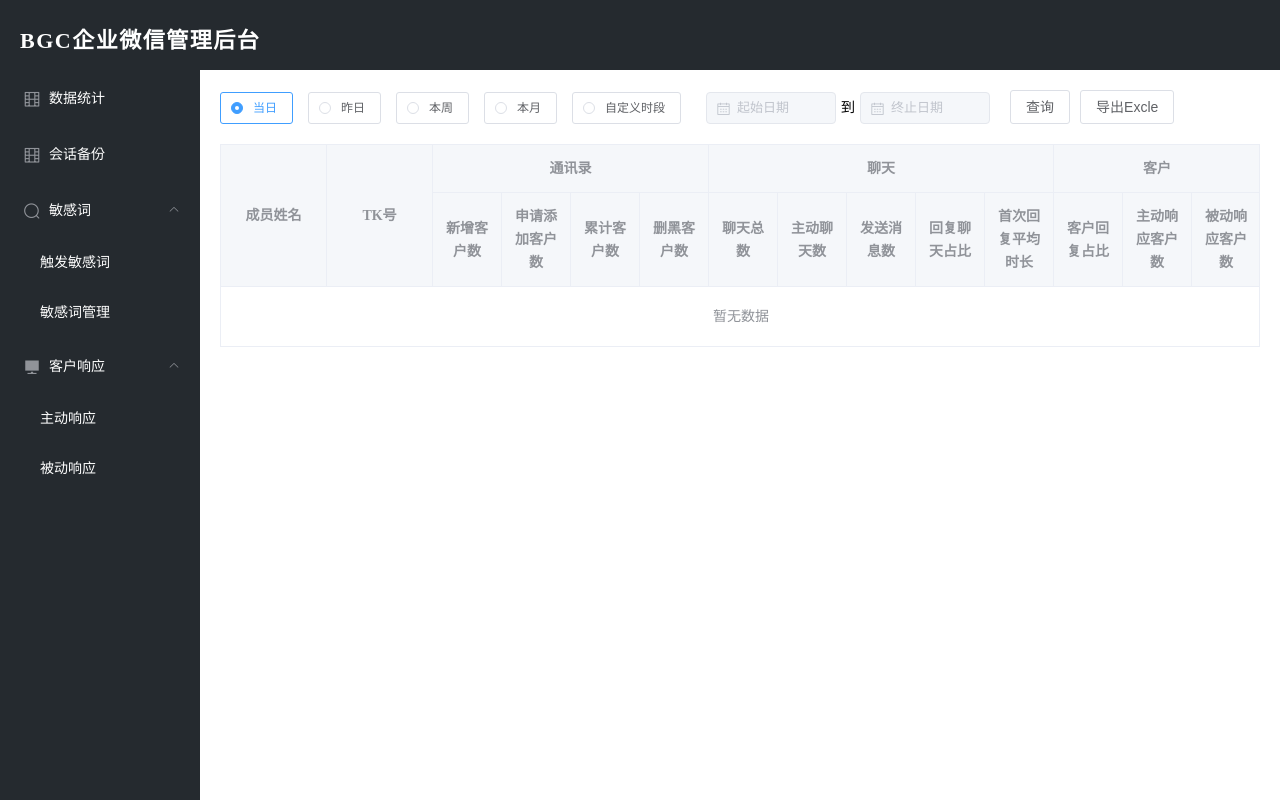
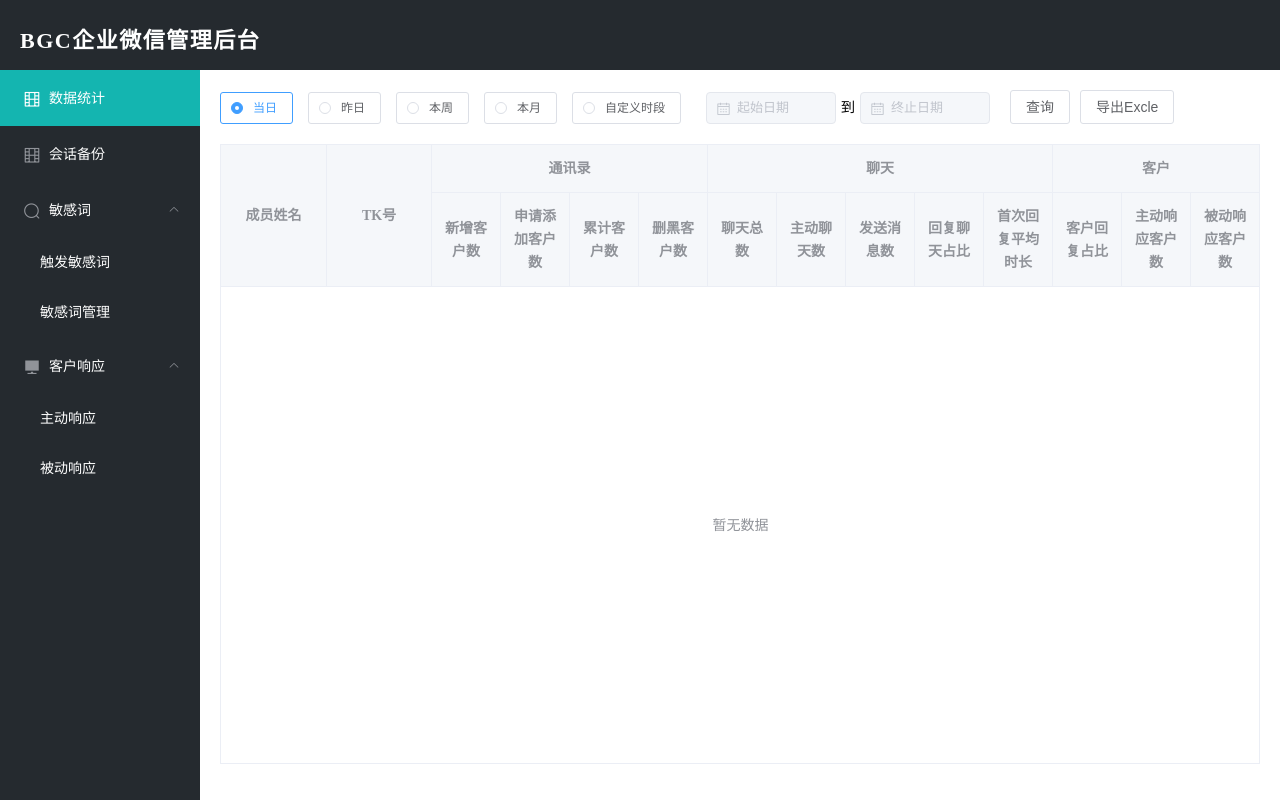
Before and after one commit to liule1001/tkwxsystem, a Vue app: page /dataStatistics in a window 1280 px wide. Built offline with nearby package versions, Linux system fonts and the light colour scheme; no server answers.

Commit message:
解决菜单栏active定位问题

```diff
--- a/src/components/HomeNav.vue
+++ b/src/components/HomeNav.vue
@@ -1,7 +1,7 @@
 <template>
     <div class="left-aside">
         <el-menu
-            default-active="2"
+            :default-active="activeRoute"
             :default-openeds="openMeun"
             :router="true"
             class="el-menu-vertical-demo"
@@ -46,15 +46,19 @@ export default {
         return {
             openMeun: ["3", "4"],
             onRoutes: "/dataStatistics",
+            activeRoute:"/dataStatistics"
         };
     },
     methods: {},
     mounted() {
-        // console.log(this.$route.path);
         // 指定默认页面路由
         if (this.$route.path === "/" || this.$route.path === "/Home") {
             this.$router.replace(this.onRoutes);
+            this.activeRoute = this.onRoutes;
+        }else {
+            this.activeRoute = this.$route.path;
         }
+
     }
 };
 </script>
--- a/src/views/DataStatistics.vue
+++ b/src/views/DataStatistics.vue
@@ -31,7 +31,8 @@
       <el-button size="small" @click="select()">查询</el-button>
       <el-button size="small" @click="download()">导出Excle</el-button>
     </div>
-    <el-table :data="tableData" style="width: 100%">
+    <div class="tableBox">
+    <el-table :data="tableData" style="width: 100%" height="calc(100vh - 180px)">
       <el-table-column prop="user_name" label="成员姓名" align="center"></el-table-column>
       <el-table-column prop="userid" label="TK号" align="center"></el-table-column>
       <el-table-column label="通讯录" align="center">
@@ -77,6 +78,7 @@
         </el-table-column>
       </el-table-column>
     </el-table>
+    </div>
   </div>
 </template>
 
@@ -172,7 +174,6 @@ export default {
 </script>
 <style lang="scss" rel="stylesheet/scss" scoped>
 .dataStatistics {
-    height: 600px;
   .elRow {
     margin: 0 0 20px 0;
     .el-radio {
@@ -189,5 +190,9 @@ export default {
       }
     }
   }
+//   .tableBox {
+//       max-height: calc(100vh - 180px);
+//       overflow-y: auto;
+//   }
 }
 </style>
```
